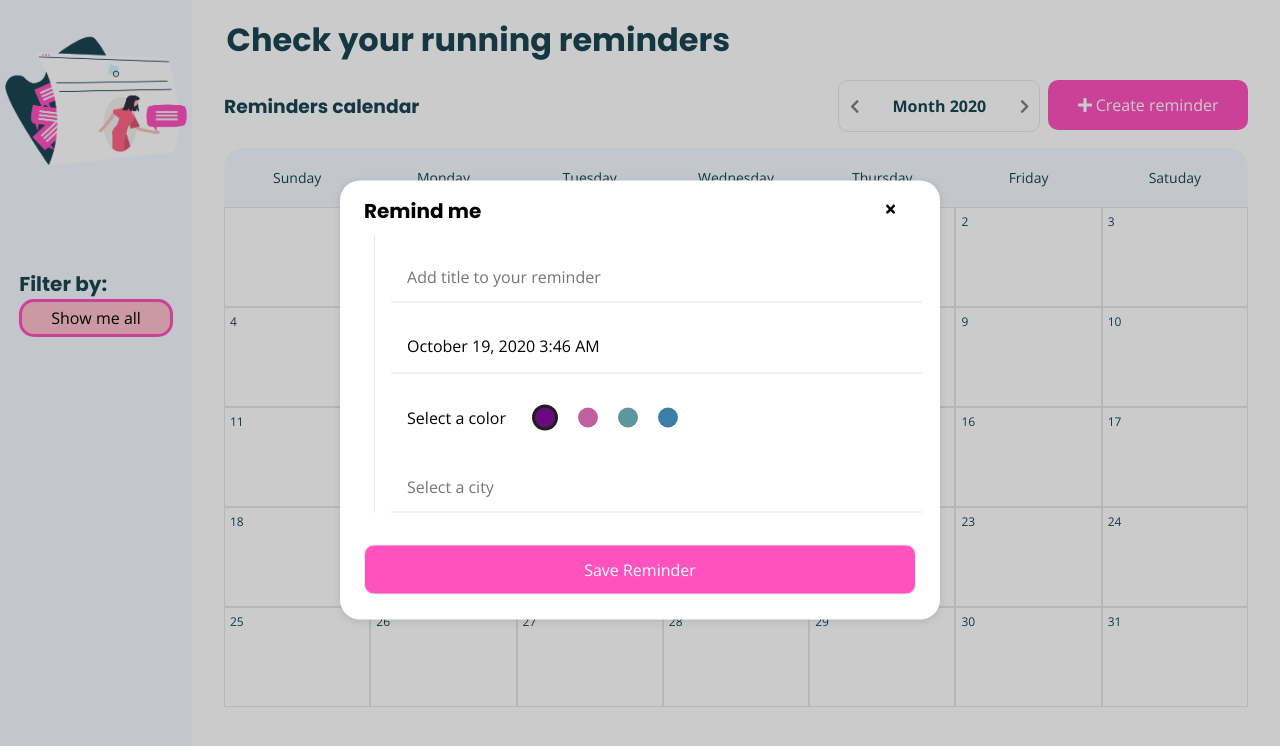
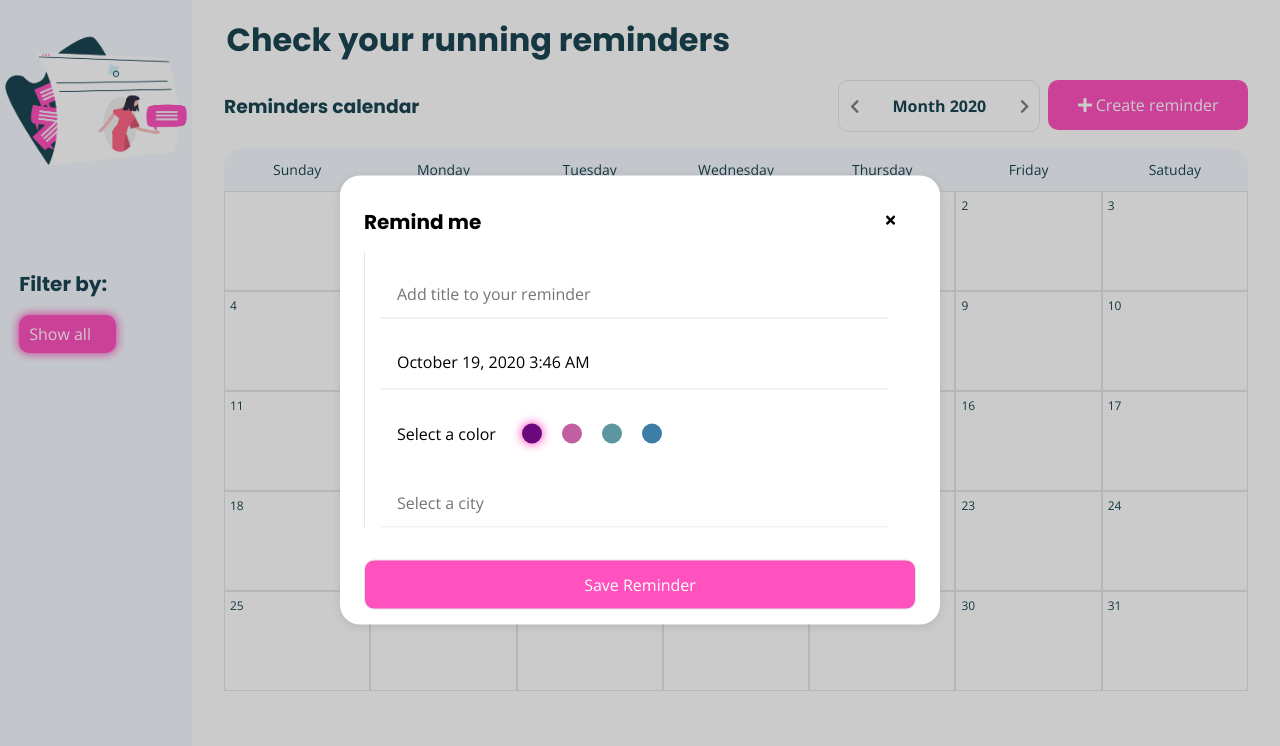
Before and after one commit to tanismith/calendar-challenge, a React (Create React App) app: page / in a window 1280 px wide. Both pictures are taken after a click on the button "Create reminder". Shown: the top 746 px of the page. Built offline with nearby package versions, Linux system fonts and the light colour scheme.

Commit message:
Modal styled

```diff
--- a/src/App.scss
+++ b/src/App.scss
@@ -67,20 +67,34 @@
           display: grid;
           grid-template-columns: repeat(4, minmax(20px, 1fr));
           width: 95%;
-          margin: 1em 0;
+          margin: 2em 0;
           text-decoration: none;
-          cursor: pointer;
           .sideBar__color {
             width: 20px;
             height: 20px;
             background: var(--secondary-color);
             border-radius: 50%;
             margin: 0 5px;
+            cursor: pointer;
+          }
+        }
+        .sideBar__showAallButton {
+          width: 50%;
+          margin: 1rem 0;
+          padding: 8px 10px;
+          border-radius: 10px;
+          color: white;
+          background: var(--secondary-color);
+          transition: all 0.3s ease;
+          cursor: pointer;
+          font-family: var(--texts-font);
+          &:hover {
+            box-shadow: 0px 0px 10px 1px var(--secondary-color);
           }
         }
       }
       .active {
-        border: 3px solid var(--secondary-color);
+        box-shadow: 0px 0px 10px 1px var(--secondary-color);
       }
     }
     .calendarSection {
@@ -155,7 +169,7 @@
         width: 100%;
         box-sizing: border-box;
         .calendarWeekdayHeader {
-          padding: 20px 0;
+          padding: 12px 0;
           display: grid;
           grid-template-columns: repeat(auto-fit, minmax(25px, 1fr));
           box-sizing: border-box;
@@ -202,9 +216,6 @@
               small {
                 margin-right: 5px;
               }
-              p {
-                letter-spacing: 1px;
-              }
             }
           }
         }
@@ -238,6 +249,7 @@
       justify-content: space-between;
       width: 100%;
       height: 30px;
+      padding-top: 1em;
       .addReminder__titleOfBox {
         font-family: var(--titles-font);
         font-size: 20px;
@@ -256,42 +268,15 @@
         }
       }
     }
-    .addReminder__contentBox {
-      width: 100%;
-      height: auto;
-      margin: 10px 0;
-      display: flex;
-      flex-direction: column;
-      align-items: center;
-      .weather {
-        width: 250px;
-        height: 80px;
-        margin: 0 auto;
-        margin-top: 5rem;
-        border-radius: 20px;
-        display: flex;
-        flex-direction: row;
-        align-items: center;
-        justify-content: space-around;
-        .weather__image {
-          object-fit: contain;
-          width: 35%;
-        }
-        .weather__degrees {
-          font-family: var(--texts-font);
-          font-size: 22px;
-        }
-        .weather__title {
-          color: var(--secondary-color);
-          font-size: 22px;
-        }
-      }
     .addReminder__reminderContent {
-        grid-column: 2;
+      box-sizing: border-box;
+      width: 95%;
       border-left: 1px solid var(--gray-color);
       padding-left: 1em;
+      margin-top: 1em;
       .addReminder__title,
       .addReminder__city {
+        box-sizing: border-box;
         width: 100%;
         height: 50px;
         margin: 1rem 0;
@@ -304,21 +289,16 @@
           outline: 1px solid var(--secondary-color);
         }
       }
+
+      .addReminder__cityBox {
+        width: 100%;
+        overflow: hidden;
+        box-sizing: border-box;
         .addReminder__city {
           margin: 0;
         }
-        .react-datepicker-wrapper {
-          display: block;
-          .react-datepicker__input-container {
-            width: 100%;
-            cursor: pointer;
-            padding: 1em 0 1em 1em;
-            border-bottom: 1px solid var(--gray-color);
-          }
-        }
         .addReminder__selectBox {
-          position: absolute;
-          width: 455px;
+          width: inherit;
           font-size: 16px;
           height: 50px;
           padding-left: 10px;
@@ -328,7 +308,17 @@
             outline: 1px solid var(--secondary-color);
           }
         }
-
+      }
+      .react-datepicker-wrapper {
+        display: block;
+        .react-datepicker__input-container {
+          width: 100%;
+          box-sizing: border-box;
+          cursor: pointer;
+          padding: 1em 0 1em 1em;
+          border-bottom: 1px solid var(--gray-color);
+        }
+      }
       .colorPickerBar {
         width: 100%;
         display: inline-flex;
@@ -349,9 +339,30 @@
           cursor: pointer;
         }
         .active {
-            // box-shadow: 0px 0px 8px 1px var(--primary-color);
-            border: 3px solid rgb(32, 31, 31);
+          box-shadow: 0px 0px 10px 1px var(--secondary-color);
         }
+      }
+      .weather {
+        width: fit-content;
+        height: 80px;
+        margin: 0 auto;
+        margin-top: 2rem;
+        border-radius: 20px;
+        display: flex;
+        flex-direction: row;
+        align-items: center;
+        justify-content: space-around;
+        .weather__image {
+          object-fit: contain;
+          width: 35%;
+        }
+        .weather__degrees {
+          font-family: var(--texts-font);
+          font-size: 22px;
+        }
+        .weather__title {
+          color: var(--secondary-color);
+          font-size: 22px;
         }
       }
     }
--- a/src/components/ReminderModal.js
+++ b/src/components/ReminderModal.js
@@ -137,7 +137,7 @@ export default function ReminderModal({ setShowModal, reminder }) {
           </button>
         </div>
 
-        <form className="addReminder__contentBox" onSubmit={handleSave}>
+        <form onSubmit={handleSave}>
           <div className="addReminder__reminderContent">
             <label htmlFor="titlereminder" />
             <input
@@ -170,6 +170,7 @@ export default function ReminderModal({ setShowModal, reminder }) {
                 />
               ))}
             </div>
+            <div className="addReminder__cityBox">
               <label htmlFor="city" />
               <input
                 className="addReminder__city"
@@ -187,7 +188,9 @@ export default function ReminderModal({ setShowModal, reminder }) {
                   value={setSelectedCity.id}
                   onChange={(e) =>
                     setSelectedCity(
-                    citySearchResults.find((item) => item.id === e.target.value)
+                      citySearchResults.find(
+                        (item) => item.id === e.target.value
+                      )
                     )
                   }
                 >
@@ -199,6 +202,8 @@ export default function ReminderModal({ setShowModal, reminder }) {
                   ))}
                 </select>
               )}
+            </div>
+
             {weather.temp && (
               <div className="weather">
                 <img
--- a/src/components/Sidebar.js
+++ b/src/components/Sidebar.js
@@ -29,16 +29,11 @@ export default function Sidebar() {
         <h2 className="sideBar__title">Filter by:</h2>
         <div
           onClick={() => handleFilter("all")}
-          className={colorSelected === "all" ? "active" : ""}
-          style={{
-            backgroundColor: "pink",
-            textAlign: "center",
-            padding: "5px",
-            borderRadius: "15px",
-            cursor: "pointer",
-          }}
+          className={`sideBar__showAallButton ${
+            colorSelected === "all" ? "active" : ""
+          }`}
         >
-          Show me all
+          Show all
         </div>
         <span className="sideBar__boxForColors">
           {uniqueColors.map((item, i) => (
```
Lines whose indentation alone changed are shown as unchanged.
